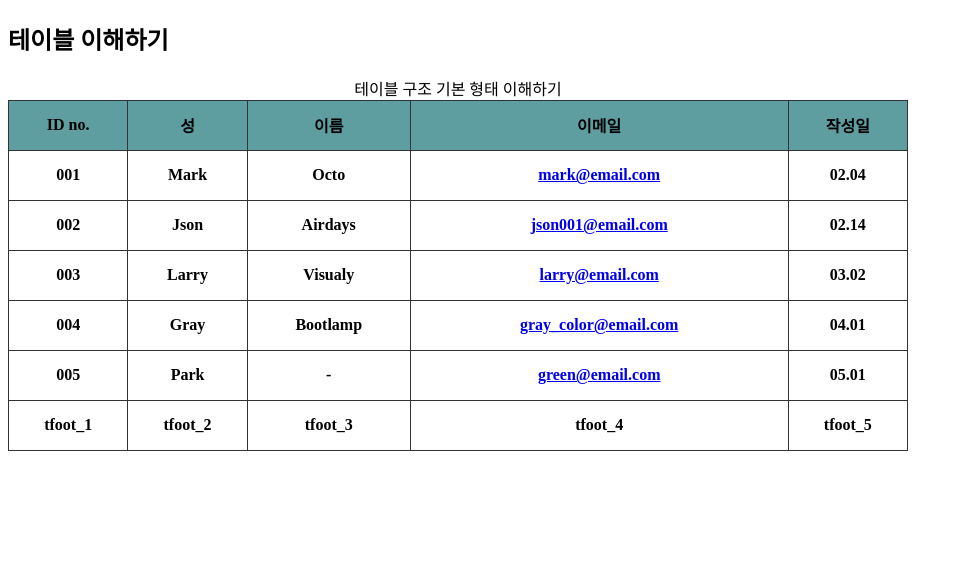
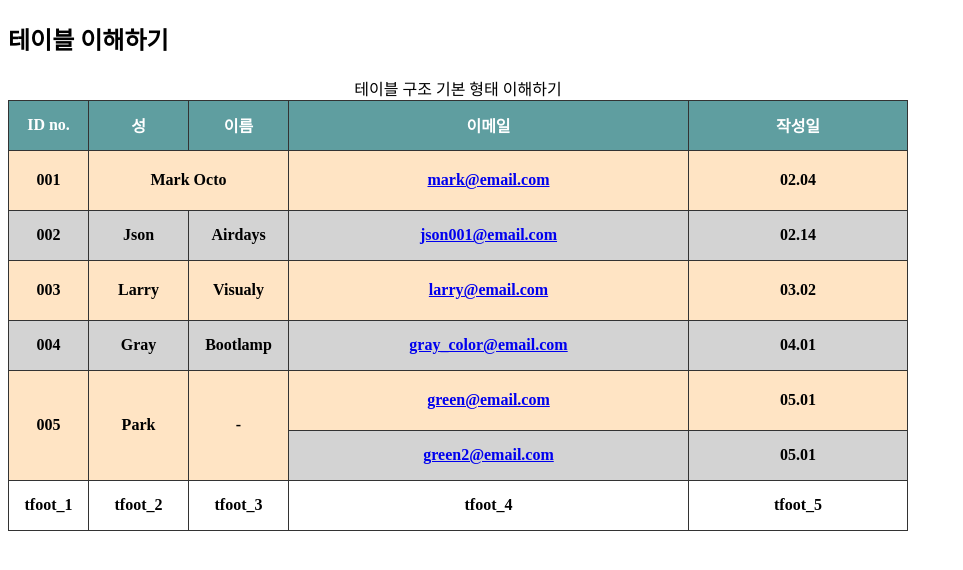
Before and after one commit to yovjvng/markup, a plain HTML site: page b_basic/html/a_06_table_01.html in a window 1280 px wide. Shown: the part 68-638 px from the top of the page, without its empty margins (0-963 px from the left). Drawn offline with Linux system fonts and the light colour scheme.

Commit message:
table colgroup 기능추가

```diff
--- a/b_basic/html/a_06_table_01.html
+++ b/b_basic/html/a_06_table_01.html
@@ -22,9 +22,15 @@
       text-align: center;
       font-weight: bold;
     }
-    thead {
-      background-color: cadetblue;
-    }
+    thead { color: white; background-color: cadetblue; }
+    tbody { background-color: lightgray;}
+
+    .line_impact {background-color: bisque; height: 60px;}
+
+    .cell_01 {width: 80px;}
+    .cell_02 {width: 100px;}
+    /* .cell_03 {width: 170px;} */
+    .cell_04 {width: 400px;}
 
   </style>
 </head>
@@ -34,26 +40,62 @@
 
   <table>
     <caption>테이블 구조 기본 형태 이해하기</caption>
+
+    <colgroup>
+      <col class="cell_01">
+      <col class="cell_02" span="2">
+      <!-- <col class="cell_03"> -->
+      <col class="cell_04">
+      <col class="cell_05">
+    </colgroup>
+
     <thead>
       <tr>
-        <th>ID no.</th><th>성</th><th>이름</th><th>이메일</th><th>작성일</th>
+        <th>ID no.</th>
+        <th>성</th>
+        <th>이름</th>
+        <th>이메일</th>
+        <th>작성일</th>
       </tr>
     </thead>
     <tbody>
-      <tr>
-        <td>001</td><td>Mark</td><td>Octo</td><td><a href="#">mark@email.com</a></td><td>02.04</td>
+      <tr class="line_impact">
+        <th>001</th>
+        <td colspan="2">Mark Octo</td>
+        <td><a href="#">mark@email.com</a></td>
+        <td>02.04</td>
       </tr>
       <tr>
-        <td>002</td><td>Json</td><td>Airdays</td><td><a href="#">json001@email.com</a></td><td>02.14</td>
+        <th>002</th>
+        <td>Json</td>
+        <td>Airdays</td>
+        <td><a href="#">json001@email.com</a></td>
+        <td>02.14</td>
+      </tr>
+      <tr class="line_impact">
+        <th>003</th>
+        <td>Larry</td>
+        <td>Visualy</td>
+        <td><a href="#">larry@email.com</a></td>
+        <td>03.02</td>
       </tr>
       <tr>
-        <td>003</td><td>Larry</td><td>Visualy</td><td><a href="#">larry@email.com</a></td><td>03.02</td>
+        <th>004</th>
+        <td>Gray</td>
+        <td>Bootlamp</td>
+        <td><a href="#">gray_color@email.com</a></td>
+        <td>04.01</td>
+      </tr>
+      <tr class="line_impact">
+        <th rowspan="2">005</th>
+        <td rowspan="2">Park</td>
+        <td rowspan="2">-</td>
+        <td><a href="#">green@email.com</a></td>
+        <td>05.01</td>
       </tr>
       <tr>
-        <td>004</td><td>Gray</td><td>Bootlamp</td><td><a href="#">gray_color@email.com</a></td><td>04.01</td>
-      </tr>
-      <tr>
-        <td>005</td><td>Park</td><td>-</td><td><a href="#">green@email.com</a></td><td>05.01</td>
+        <td><a href="#">green2@email.com</a></td>
+        <td>05.01</td>
       </tr>
     </tbody>
     <tfoot>
```
